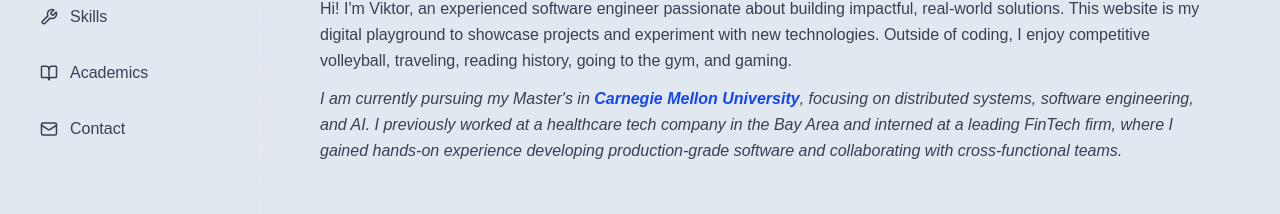
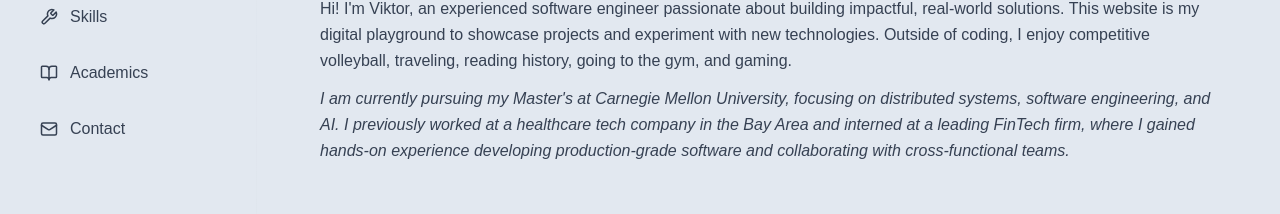
Before and after one commit to viktorji0624/personal-website, a Next.js app in the folder viktorji/: page / in a window 1280 px wide. Shown: the part 411-625 px from the top of the page. Built offline with nearby package versions, Linux system fonts and the light colour scheme.

Commit message:
rearrange and change intro

```diff
--- a/viktorji/src/app/components/About.tsx
+++ b/viktorji/src/app/components/About.tsx
@@ -23,13 +23,10 @@ export default function About() {
             traveling, reading history, going to the gym, and gaming.
           </li>
           <li className="italic">
-            I am currently pursuing my Master&apos;s in{" "}
-            <span className="font-bold text-blue-700 dark:text-blue-300">
-              Carnegie Mellon University
-            </span>
-            , focusing on distributed systems, software engineering, and AI. I
-            previously worked at a healthcare tech company in the Bay Area and
-            interned at a leading FinTech firm, where I gained hands-on
+            I am currently pursuing my Master&apos;s at Carnegie Mellon
+            University, focusing on distributed systems, software engineering,
+            and AI. I previously worked at a healthcare tech company in the Bay
+            Area and interned at a leading FinTech firm, where I gained hands-on
             experience developing production-grade software and collaborating
             with cross-functional teams.
           </li>
--- a/viktorji/src/app/page.tsx
+++ b/viktorji/src/app/page.tsx
@@ -14,10 +14,10 @@ export default function Home() {
     <div className="max-w-4xl mx-auto py-8">
       <Header />
       <About />
+      <Projects />
+      <Skills />
       <Education />
       <WorkExperience />
-      <Projects />
-      <Skills />
       <AcademicProjects />
       <Contact />
     </div>
```
